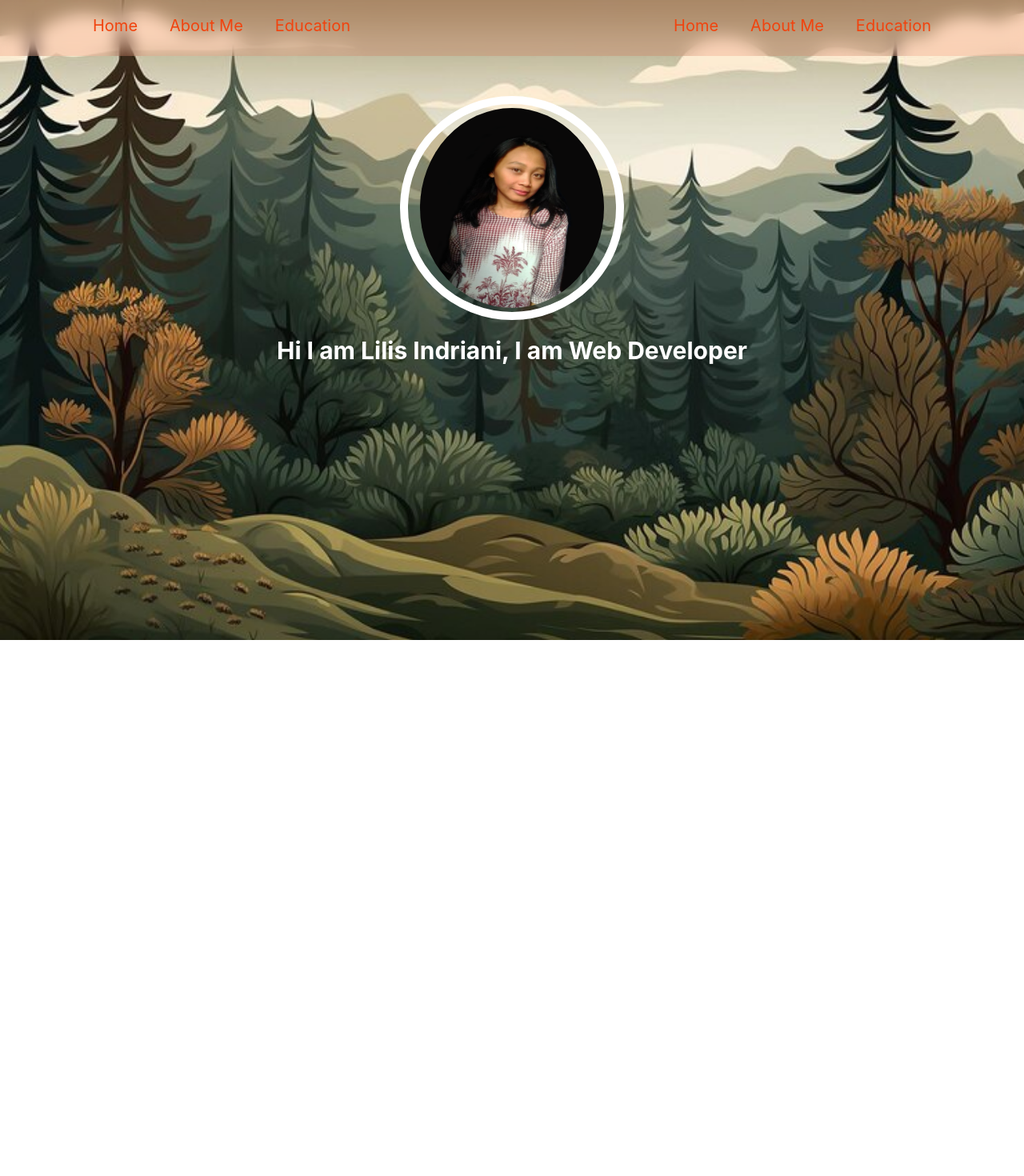
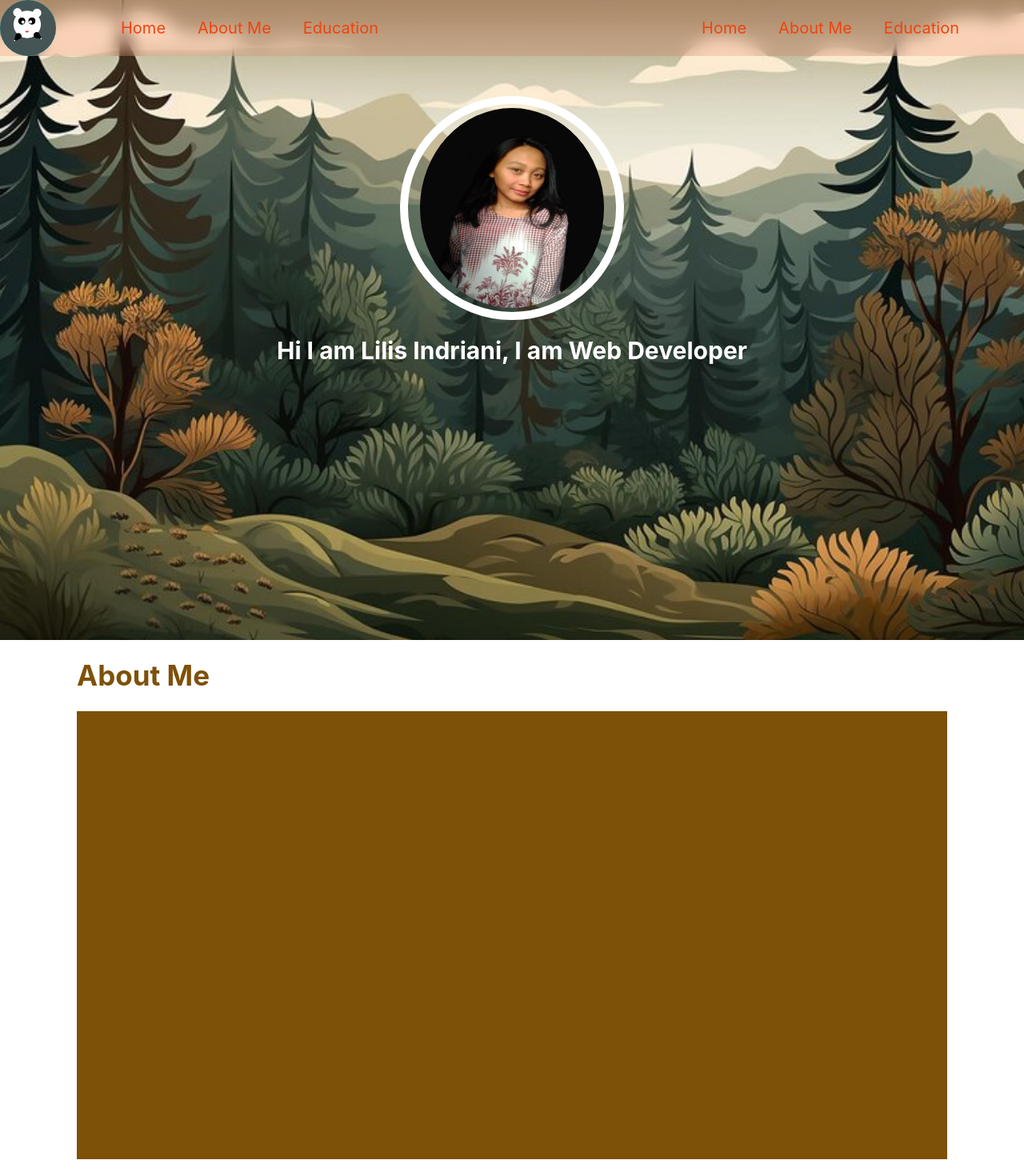
Before and after one commit to lilisindrianidev/cv, a React (Create React App) app: page / in a window 1280 px wide. Shown: the top 1470 px of the page at 80% size. Before the commit the page ends 800 px from the top, so only its background shows below. Built offline with nearby package versions, Linux system fonts and the light colour scheme.

Commit message:
first page

```diff
--- /dev/null
+++ b/src/assets/scss/aboutMe.scss
@@ -0,0 +1,15 @@
+.aboutMe{
+  background-color: white;
+  width: 85%;
+  margin: auto;
+  height: 100vh;
+  .title_aboutMe{
+    color: #7E5109 ;
+    font-size: 35px;
+  }
+  .cover_aboutMe{
+    width: 100%;
+    height: 70%;
+    background-color: #7E5109;
+  }
+}
--- a/src/assets/scss/allPage.scss
+++ b/src/assets/scss/allPage.scss
@@ -1 +1,2 @@
-@import'./home.scss'
+@import'./home.scss';
+@import'./aboutMe.scss';
--- a/src/assets/scss/home.scss
+++ b/src/assets/scss/home.scss
@@ -15,7 +15,22 @@
       width: 100%;
       height: 70px;
       background-color: rgba(233, 61, 30, 0.15);
-
+      display: flex;
+      flex-wrap: wrap;
+      justify-content: space-between;
+      .logo{
+        border-radius: 50%;
+        width: 70px;
+        height: 70px;
+        border-radius: 50%;
+        background-color: aqua;
+        .logo_img{
+          border-radius: 50%;
+          width: 70px;
+          height: 70px;
+          object-fit: cover;
+        }
+      }
       .cover_menu1 {
         align-items: center;
         margin: auto;
--- /dev/null
+++ b/src/screens/aboutMe.js
@@ -0,0 +1,19 @@
+import { Component } from "react";
+
+class AboutMe extends Component{
+  constructor(props){
+    super(props)
+    this.state={
+
+    }
+  }
+  render(){
+    return(
+      <div className="aboutMe">
+        <h1 className="title_aboutMe">About Me </h1>
+        <div className="cover_aboutMe"></div>
+      </div>
+    )
+  }
+}
+export default AboutMe
--- a/src/screens/home.js
+++ b/src/screens/home.js
@@ -2,9 +2,10 @@ import React from 'react';
 import './../assets/scss/allPage.scss'
 import { Link } from 'react-router-dom';
 import Lilis from '../assets/images/lilis.png'
+import Logo from '../assets/images/logo.png'
+import AboutMe from './aboutMe.js'
 
-
-const { Component } = require("react");
+import { Component } from "react";
 
 class Home extends Component{
   constructor(props){
@@ -18,6 +19,9 @@ class Home extends Component{
       <div className="bodyy">
         <div className="home">
           <div className='menu1'>
+            <div className='logo'>
+              <img src={Logo} className='logo_img'/>
+            </div>
             <div className='cover_menu1'>
               <div className='write1_menu1'>
                 <div className='writeM1'> Home</div>
@@ -39,6 +43,7 @@ class Home extends Component{
             <h1 className='write_me1'> Hi I am Lilis Indriani, I am Web Developer</h1>
           </div>
         </div>
+        <AboutMe/>
 
       </div>
     )
```
Also changed, not shown: src/assets/images/logo.png (added).
